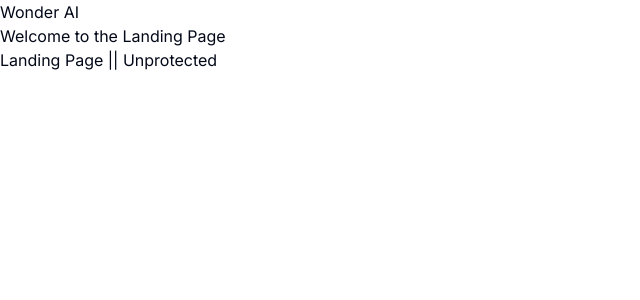
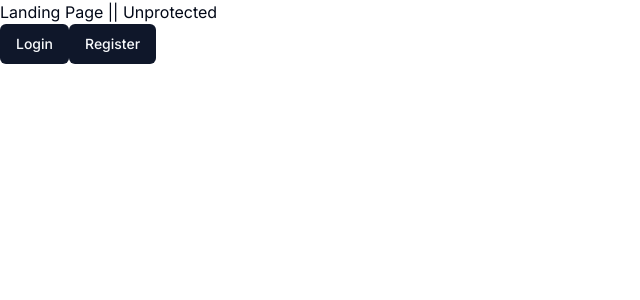
Before and after one commit to patriceandrea/WonderAI, a Next.js app in the folder wonder-ai/: page / in a window 1280 px wide. Shown: the top 300 px of the page, without its empty margins (0-640 px from the left). Built offline with nearby package versions, Linux system fonts and the light colour scheme.

Commit message:
adds button link for login and register

```diff
--- /dev/null
+++ b/wonder-ai/app/(auth)/layout.tsx
@@ -0,0 +1,9 @@
+type Props = {};
+
+const AuthLayout = ({ children }: { children: React.ReactNode }) => {
+  return (
+    <div className="flex items-center justify-center h-full">{children}</div>
+  );
+};
+
+export default AuthLayout;
--- a/wonder-ai/app/(landing)/page.tsx
+++ b/wonder-ai/app/(landing)/page.tsx
@@ -1,3 +1,5 @@
+import { Button } from '@/components/ui/button'
+import Link from 'next/link'
 import React from 'react'
 
 type Props = {}
@@ -5,9 +7,17 @@
 const LandingPage = (props: Props) => {
   return (
     <>
-    <h1>Wonder AI</h1>
-    <h2>Welcome to the Landing Page</h2>
     <div>Landing Page || Unprotected </div>
+    <Link href="/sign-in">
+    <Button>
+      Login
+    </Button>
+    </Link>
+    <Link href="/sign-up">
+    <Button>
+      Register
+    </Button>
+    </Link>
     </>
   )
 }
```
